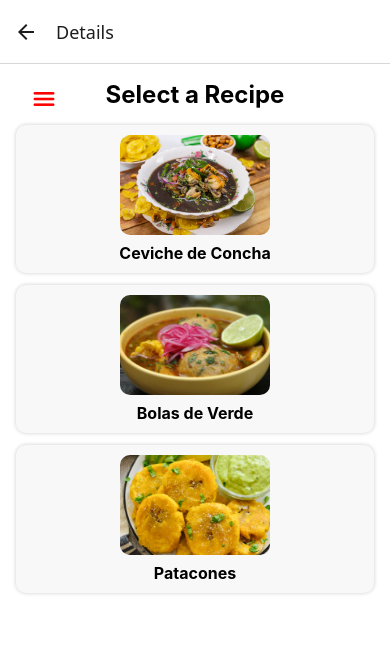
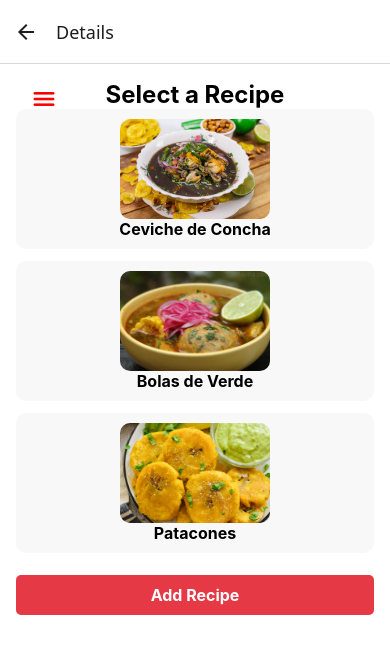
Before and after one commit to lxarmas/manomanaba_recetas, a React Native app: screen /Details in a window 390 px wide. Shown: the top 654 px of the page. Built offline with nearby package versions, Linux system fonts and the light colour scheme.

Commit message:
adding_recipes

```diff
--- a/app.json
+++ b/app.json
@@ -9,13 +9,22 @@
     "userInterfaceStyle": "automatic",
     "newArchEnabled": true,
     "ios": {
-      "supportsTablet": true
+      "supportsTablet": true,
+      "infoPlist": {
+        "NSPhotoLibraryUsageDescription": "We need access to your photos to upload images.",
+        "NSCameraUsageDescription": "We need access to your camera to take pictures."
+      }
     },
     "android": {
       "adaptiveIcon": {
         "foregroundImage": "./assets/images/adaptive-icon.png",
         "backgroundColor": "#ffffff"
-      }
+      },
+      "permissions": [
+        "CAMERA",
+        "READ_EXTERNAL_STORAGE",
+        "READ_MEDIA_IMAGES"
+      ]
     },
     "web": {
       "bundler": "metro",
@@ -32,6 +41,13 @@
           "resizeMode": "contain",
           "backgroundColor": "#ffffff"
         }
+      ],
+      [
+        "expo-image-picker",
+        {
+          "cameraPermission": "Allow this app to access your camera.",
+          "photosPermission": "Allow this app to access your photos."
+        }
       ]
     ],
     "experiments": {
--- a/app/details.tsx
+++ b/app/details.tsx
@@ -1,128 +1,183 @@
 import React, { useState } from 'react';
-import { View, Text, StyleSheet, Image, TouchableOpacity, ScrollView } from 'react-native';
+import {
+  View,
+  Text,
+  StyleSheet,
+  Image,
+  TouchableOpacity,
+  ScrollView,
+  TextInput,
+  Button,
+  Alert,
+} from 'react-native';
+import * as ImagePicker from 'expo-image-picker';
 import Navbar from './Navbar';
-const recipes = [
+
+const initialRecipes = [
   {
     id: '1',
     title: 'Ceviche de Concha',
     image: require('../assets/images/ceviche.webp'),
     ingredients: ['500g concha', '1 red onion', '2 limes', '1 tbsp cilantro', 'Salt to taste'],
-    preparation: 'Chop onions, mix with lime juice and salt, then add concha and cilantro. Serve chilled.'
+    preparation: 'Chop onions, mix with lime juice and salt, then add concha and cilantro. Serve chilled.',
   },
   {
     id: '2',
     title: 'Bolas de Verde',
     image: require('../assets/images/bolas_de_verde.webp'),
     ingredients: ['3 green plantains', '200g cheese', '1 tbsp butter', 'Salt to taste'],
-    preparation: 'Boil plantains, mash them, form balls with cheese inside, and fry until golden.'
+    preparation: 'Boil plantains, mash them, form balls with cheese inside, and fry until golden.',
   },
   {
     id: '3',
     title: 'Patacones',
     image: require('../assets/images/patacones.jpg'),
     ingredients: ['2 green plantains', 'Vegetable oil', 'Salt to taste'],
-    preparation: 'Peel and slice plantains, fry until golden, smash them, and fry again. Add salt before serving.'
+    preparation: 'Peel and slice plantains, fry until golden, smash them, and fry again. Add salt before serving.',
   },
 ];
 
 export default function DetailsScreen() {
+  const [recipes, setRecipes] = useState(initialRecipes);
   const [selectedRecipe, setSelectedRecipe] = useState(null);
+  const [showForm, setShowForm] = useState(false);
+  const [newRecipe, setNewRecipe] = useState<{
+    title: string;
+    ingredients: string;
+    preparation: string;
+    image: string | null;
+  }>({
+    title: '',
+    ingredients: '',
+    preparation: '',
+    image: null,
+  });
 
-  if (selectedRecipe) {
+  const toggleForm = () => setShowForm(!showForm);
+
+  // Function to handle image picking
+  const pickImage = async () => {
+    const { status } = await ImagePicker.requestMediaLibraryPermissionsAsync();
+    if (status !== 'granted') {
+      Alert.alert('Permission Required', 'You need to enable permissions to use this feature.');
+      return;
+    }
+
+    const result = await ImagePicker.launchImageLibraryAsync({
+      allowsEditing: true,
+      aspect: [4, 3],
+      quality: 1,
+    });
+
+    if (!result.canceled) {
+      setNewRecipe((prev) => ({ ...prev, image: result.assets[0].uri }));
+    }
+  };
+
+  // Function to handle taking a photo
+  const takePhoto = async () => {
+    const { status } = await ImagePicker.requestCameraPermissionsAsync();
+    if (status !== 'granted') {
+      Alert.alert('Permission Required', 'You need to enable camera access.');
+      return;
+    }
+
+    const result = await ImagePicker.launchCameraAsync({
+      allowsEditing: true,
+      aspect: [4, 3],
+      quality: 1,
+    });
+
+    if (!result.canceled) {
+      setNewRecipe((prev) => ({ ...prev, image: result.assets[0].uri }));
+    }
+  };
+
+  const addRecipe = () => {
+    if (!newRecipe.title || !newRecipe.ingredients || !newRecipe.preparation || !newRecipe.image) {
+      Alert.alert('Error', 'Please fill in all fields and select an image.');
+      return;
+    }
+
+    const newId = (recipes.length + 1).toString();
+    const ingredientsArray = newRecipe.ingredients.split(',').map((item) => item.trim());
+
+    const newRecipeWithFormattedImage = {
+    ...newRecipe,
+    id: newId,
+    ingredients: ingredientsArray,
+    image: newRecipe.image
+  };
+
+    setRecipes([...recipes, newRecipeWithFormattedImage]);
+    setNewRecipe({ title: '', ingredients: '', preparation: '', image: null });
+    setShowForm(false);
+    Alert.alert('Success', 'Recipe added!');
+  };
+
   return (
-      <ScrollView style={styles.container}>
+    <ScrollView contentContainerStyle={styles.scrollContent} style={styles.container}>
+      <Navbar />
+      {selectedRecipe ? (
+        <View>
           <Text style={styles.title}>{selectedRecipe.title}</Text>
           <Image source={selectedRecipe.image} style={styles.recipeImage} />
           <Text style={styles.sectionTitle}>Ingredients:</Text>
           {selectedRecipe.ingredients.map((ingredient, index) => (
             <Text key={index} style={styles.ingredient}>{`• ${ingredient}`}</Text>
           ))}
-
           <Text style={styles.sectionTitle}>Preparation:</Text>
           <Text style={styles.preparation}>{selectedRecipe.preparation}</Text>
-
           <TouchableOpacity onPress={() => setSelectedRecipe(null)} style={styles.goBackButton}>
             <Text style={styles.goBackText}>Go Back</Text>
           </TouchableOpacity>
+        </View>
+      ) : (
+        <View>
+          <Text style={styles.title}>Select a Recipe</Text>
+          {recipes.map((recipe) => (
+            <TouchableOpacity key={recipe.id} style={styles.recipeCard} onPress={() => setSelectedRecipe(recipe)}>
+              <Image source={recipe.image} style={styles.recipeImage} />
+              <Text style={styles.recipeTitle}>{recipe.title}</Text>
+            </TouchableOpacity>
+          ))}
+          <TouchableOpacity style={styles.addButton} onPress={toggleForm}>
+            <Text style={styles.addButtonText}>{showForm ? 'Cancel' : 'Add Recipe'}</Text>
+          </TouchableOpacity>
+          {showForm && (
+            <View style={styles.formContainer}>
+              <TextInput style={styles.input} placeholder="Recipe Title" value={newRecipe.title} onChangeText={(text) => setNewRecipe({ ...newRecipe, title: text })} />
+              <TextInput style={styles.input} placeholder="Ingredients (comma-separated)" value={newRecipe.ingredients} onChangeText={(text) => setNewRecipe({ ...newRecipe, ingredients: text })} />
+              <TextInput style={[styles.input, styles.textArea]} placeholder="Preparation Steps" value={newRecipe.preparation} onChangeText={(text) => setNewRecipe({ ...newRecipe, preparation: text })} multiline />
+              <TouchableOpacity style={styles.imageButton} onPress={pickImage}>
+                <Text style={styles.imageButtonText}>Pick an Image</Text>
+              </TouchableOpacity>
+              <TouchableOpacity style={styles.imageButton} onPress={takePhoto}>
+                <Text style={styles.imageButtonText}>Take a Photo</Text>
+              </TouchableOpacity>
+              {newRecipe.image && <Image source={{ uri: newRecipe.image}} style={styles.recipeImage} />}
+              <Button title="Submit Recipe" onPress={addRecipe} />
+            </View>
+          )}
+        </View>
+      )}
     </ScrollView>
   );
 }
 
-  return (
-    <View style={styles.container}>
-      <Navbar/>
-      <Text style={styles.title}>Select a Recipe</Text>
-      {recipes.map((recipe) => (
-        <TouchableOpacity
-          key={recipe.id}
-          style={styles.recipeCard}
-          onPress={() => setSelectedRecipe(recipe)}
-        >
-          <Image source={recipe.image} style={styles.recipeImage} />
-          <Text style={styles.recipeTitle}>{recipe.title}</Text>
-        </TouchableOpacity>
-      ))}
-    </View>
-  );
-}
-
 const styles = StyleSheet.create({
-  container: {
-    flex: 1,
-    padding: 16,
-    backgroundColor: '#FFF',
-  },
-  title: {
-    fontSize: 24,
-    fontWeight: 'bold',
-    marginBottom: 16,
-    textAlign: 'center',
-  },
-  recipeCard: {
-    backgroundColor: '#F8F8F8',
-    marginBottom: 12,
-    borderRadius: 10,
-    padding: 10,
-    alignItems: 'center',
-    shadowColor: '#000',
-    shadowOpacity: 0.2,
-    shadowRadius: 4,
-    elevation: 2,  // Adds shadow for Android devices
-  },
-  recipeImage: {
-    width: 150,
-    height: 100,
-    borderRadius: 10,
-  },
-  recipeTitle: {
-    marginTop: 8,
-    fontSize: 16,
-    fontWeight: 'bold',
-  },
-  sectionTitle: {
-    fontSize: 20,
-    fontWeight: 'bold',
-    marginTop: 20,
-  },
-  ingredient: {
-    fontSize: 16,
-    marginLeft: 10,
-    marginTop: 5,
-  },
-  preparation: {
-    fontSize: 16,
-    marginTop: 10,
-    lineHeight: 22,
-  },
-  goBackButton: {
-    marginTop: 20,
-    padding: 10,
-    backgroundColor: 'blue',
-    borderRadius: 5,
-    alignItems: 'center',
-  },
-  goBackText: {
-    color: 'white',
-    fontSize: 16,
-  },
+  container: { flex: 1, backgroundColor: '#FFF' },
+  scrollContent: { padding: 16, paddingBottom: 100 },
+  title: { fontSize: 24, fontWeight: 'bold', textAlign: 'center' },
+  recipeCard: { backgroundColor: '#F8F8F8', marginBottom: 12, borderRadius: 10, padding: 10, alignItems: 'center', elevation: 2 },
+  recipeImage: { width: 150, height: 100, borderRadius: 10 },
+  recipeTitle: { fontSize: 16, fontWeight: 'bold' },
+  addButton: { backgroundColor: '#e63946', padding: 10, borderRadius: 5, alignItems: 'center', marginTop: 10 },
+  addButtonText: { color: '#fff', fontSize: 16, fontWeight: 'bold' },
+  formContainer: { marginTop: 20, padding: 10, backgroundColor: '#F8F8F8', borderRadius: 10 },
+  input: { borderWidth: 1, borderColor: '#ccc', borderRadius: 5, padding: 10, marginBottom: 10 },
+  textArea: { height: 100, textAlignVertical: 'top' },
+  imageButton: { backgroundColor: '#007AFF', padding: 10, borderRadius: 5, alignItems: 'center', marginVertical: 5 },
+  imageButtonText: { color: '#fff', fontSize: 16 },
+  previewImage: { width: 100, height: 100, borderRadius: 10, alignSelf: 'center' },
 });
--- a/package.json
+++ b/package.json
@@ -16,6 +16,7 @@
   },
   "dependencies": {
     "@expo/vector-icons": "^14.0.2",
+    "@react-native-async-storage/async-storage": "^2.1.2",
     "@react-navigation/bottom-tabs": "^7.3.2",
     "@react-navigation/native": "^7.0.18",
     "@react-navigation/native-stack": "^7.3.2",
@@ -31,6 +32,7 @@
     "expo-constants": "~17.0.8",
     "expo-font": "~13.0.4",
     "expo-haptics": "~14.0.1",
+    "expo-image-picker": "~16.0.6",
     "expo-linking": "~7.0.5",
     "expo-router": "~4.0.19",
     "expo-splash-screen": "~0.29.22",
@@ -45,6 +47,7 @@
     "react-dom": "18.3.1",
     "react-native": "0.76.7",
     "react-native-gesture-handler": "~2.20.2",
+    "react-native-image-picker": "^8.2.0",
     "react-native-reanimated": "~3.16.1",
     "react-native-safe-area-context": "^4.14.1",
     "react-native-screens": "~4.4.0",
```
Also changed, not shown: 1 other file (tests, documents, lock files or other folders). Lines whose indentation alone changed are shown as unchanged.
